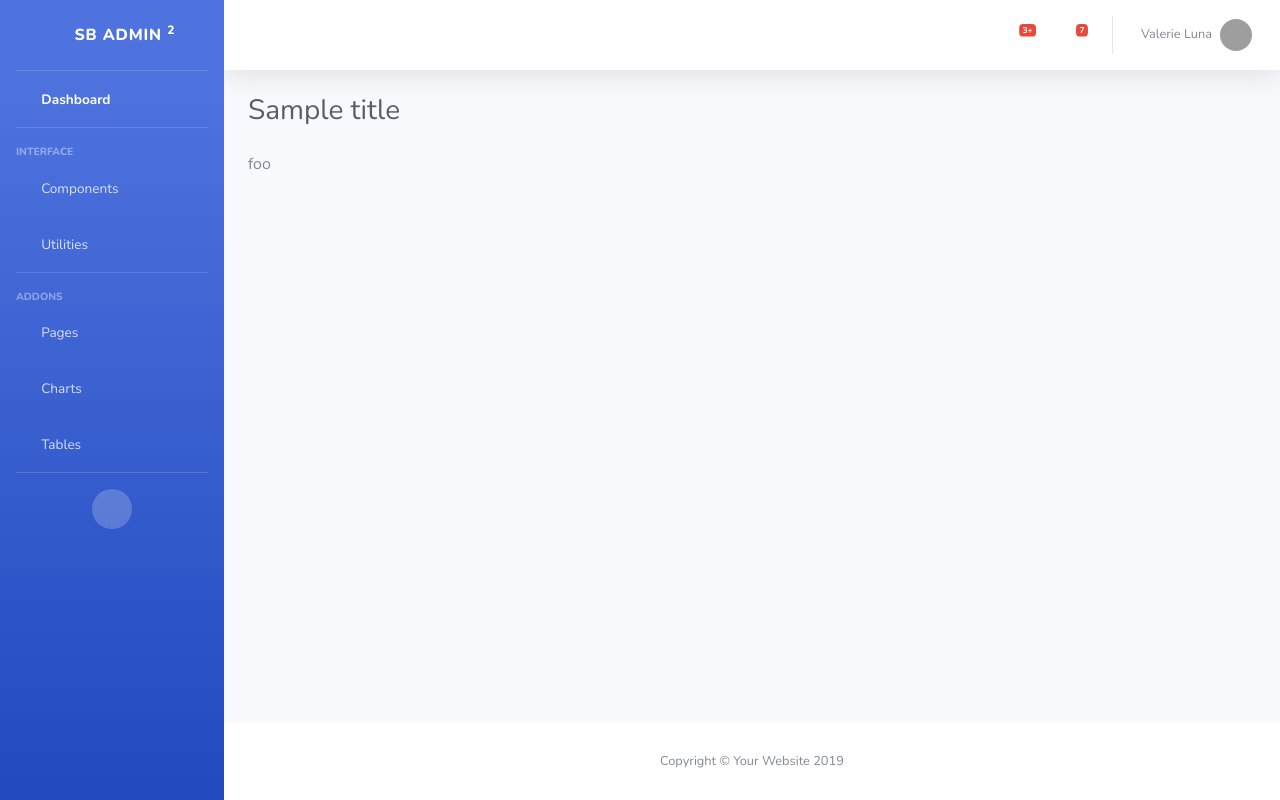
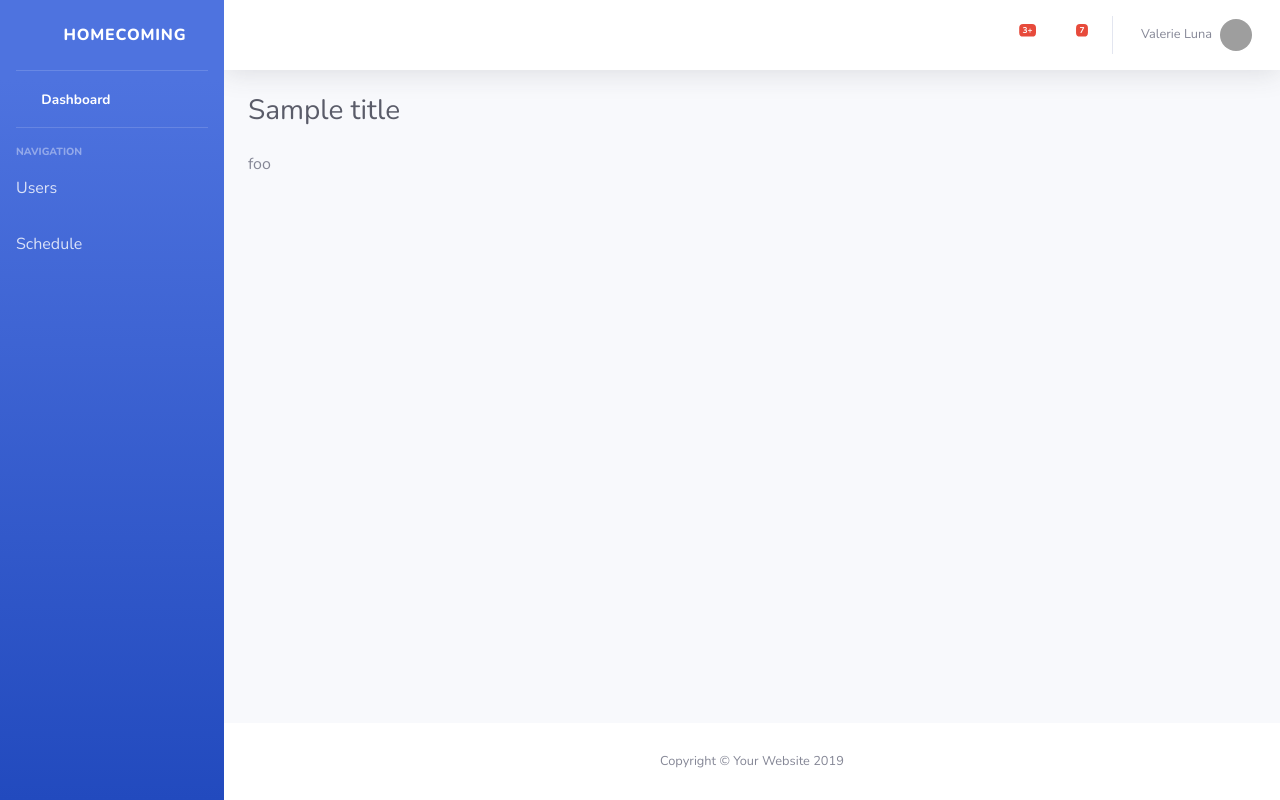
Before and after one commit to fleetwood/homecoming_algo, a Node project: template views/index.hbs in a window 1280 px wide. Run offline with Node 20 templates, Linux system fonts and the light colour scheme; the template is opened without the code that fills it: most values are stand-ins (such as "Sample title", 1, 10 or a date in 2020); some libraries are stand-ins or nearby versions; some web fonts are replaced; grey boxes are pictures that could not be loaded.

Commit message:
Updated nav.

```diff
--- a/views/partials/navbar.hbs
+++ b/views/partials/navbar.hbs
@@ -1,11 +1,11 @@
 <ul class="navbar-nav bg-gradient-primary sidebar sidebar-dark accordion" id="accordionSidebar">
 
       <!-- Sidebar - Brand -->
-      <a class="sidebar-brand d-flex align-items-center justify-content-center" href="index.html">
+      <a class="sidebar-brand d-flex align-items-center justify-content-center" href="/">
         <div class="sidebar-brand-icon rotate-n-15">
           <i class="fas fa-laugh-wink"></i>
         </div>
-        <div class="sidebar-brand-text mx-3">SB Admin <sup>2</sup></div>
+        Homecoming
       </a>
 
       <!-- Divider -->
@@ -13,7 +13,7 @@
 
       <!-- Nav Item - Dashboard -->
       <li class="nav-item active">
-        <a class="nav-link" href="index.html">
+        <a class="nav-link" href="/">
           <i class="fas fa-fw fa-tachometer-alt"></i>
           <span>Dashboard</span></a>
       </li>
@@ -23,8 +23,17 @@
 
       <!-- Heading -->
       <div class="sidebar-heading">
-        Interface
+        Navigation
       </div>
+
+      <li class="nav-item">
+        <a class="nav-link" href="/users">Users</a>
+      </li>
+
+      <li class="nav-item">
+        <a class="nav-link" href="/schedule">Schedule</a>
+      </li>
+{{!--
 
       <!-- Nav Item - Pages Collapse Menu -->
       <li class="nav-item">
@@ -107,5 +116,7 @@
       <div class="text-center d-none d-md-inline">
         <button class="rounded-circle border-0" id="sidebarToggle"></button>
       </div>
+--}}
+
 
     </ul>
```
